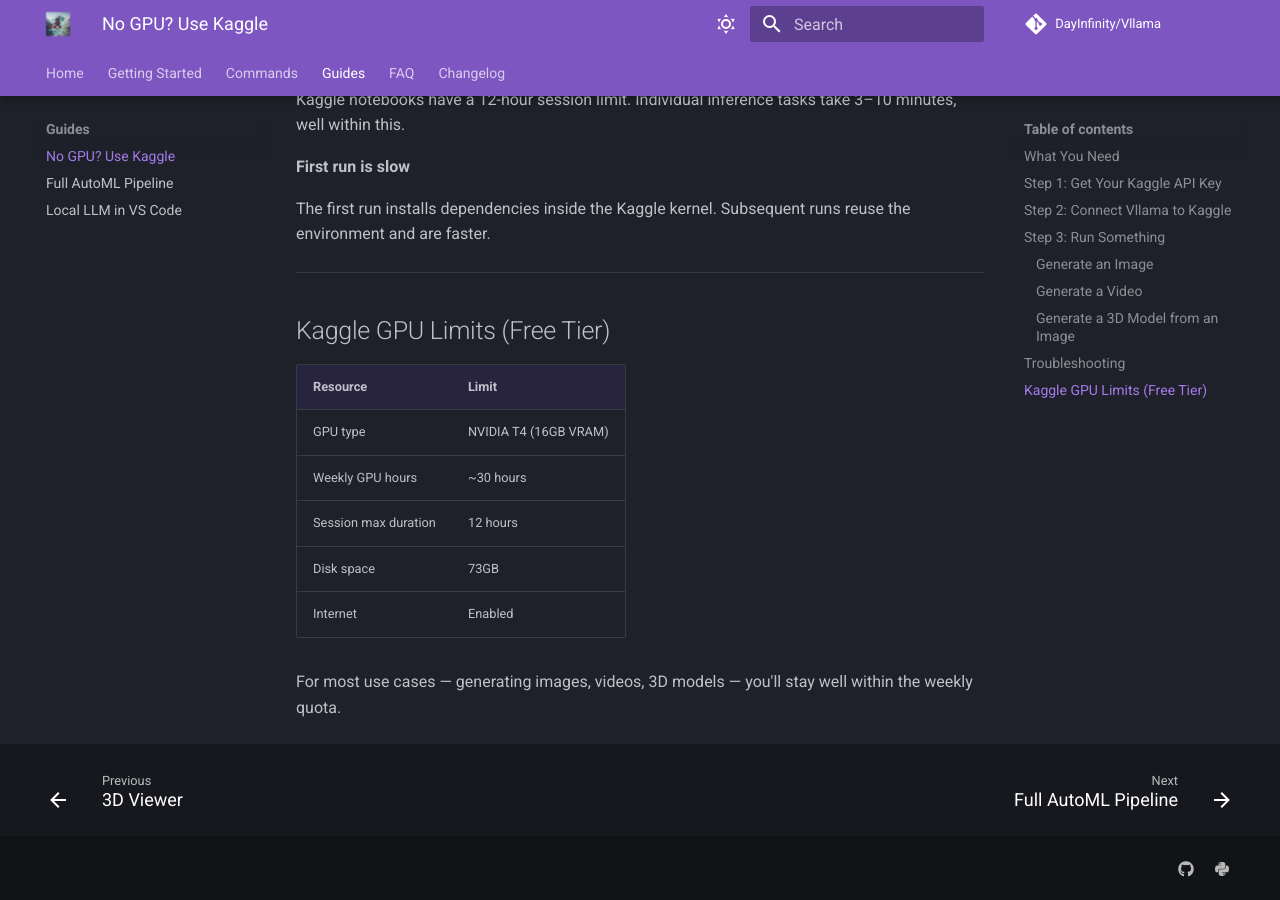
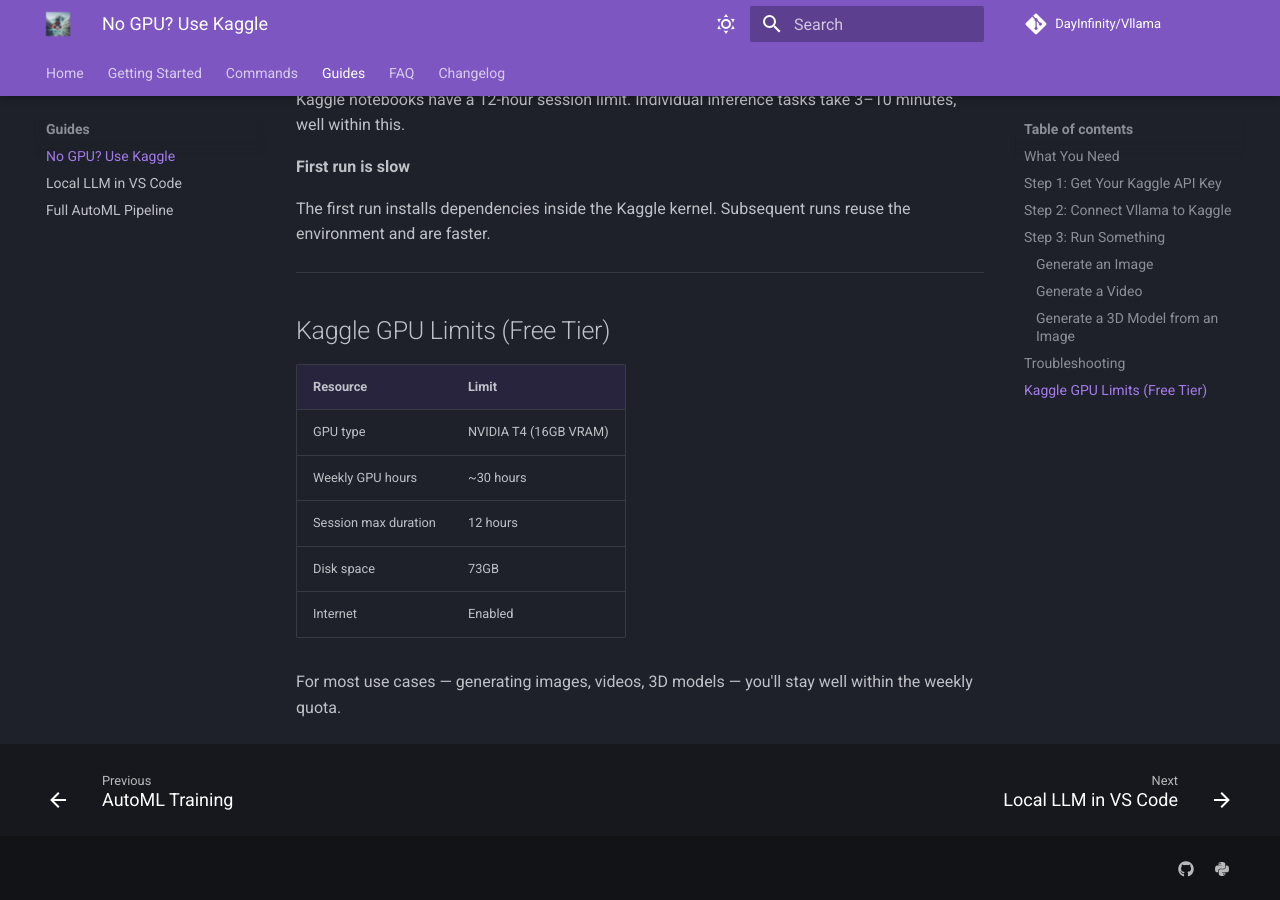
Before and after one commit to DayInfinity/Vllama, an MkDocs documentation site: the page built from docs/guides/no-gpu.md, in a window 1280 px wide and 900 px high, scrolled down 2185 px. Built offline with MkDocs 1.6.1 and Material for MkDocs 9.7.7, drawn with Linux system fonts in a browser that asks for light colours; comment, search, counter and statistics services are not loaded; some of the changed lines change nothing that is shown.

Commit message:
update vllama docs site

```diff
--- a/mkdocs.yml
+++ b/mkdocs.yml
@@ -76,8 +76,6 @@
     - Quickstart: quickstart.md
   - Commands:
     - Overview: commands/index.md
-    - Data Preprocessing: commands/data.md
-    - AutoML Training: commands/train.md
     - Image Generation: commands/vision.md
     - Video Generation: commands/video.md
     - Object Detection: commands/detection.md
@@ -85,9 +83,11 @@
     - Speech: commands/speech.md
     - Cloud & GPU: commands/cloud.md
     - 3D Viewer: commands/viewer.md
+    - Data Preprocessing: commands/data.md
+    - AutoML Training: commands/train.md
   - Guides:
     - No GPU? Use Kaggle: guides/no-gpu.md
+    - Local LLM in VS Code: guides/local-llm-vscode.md
     - Full AutoML Pipeline: guides/automl-pipeline.md
-    - Local LLM in VS Code: guides/local-llm-vscode.md
   - FAQ: faq.md
   - Changelog: changelog.md
```
